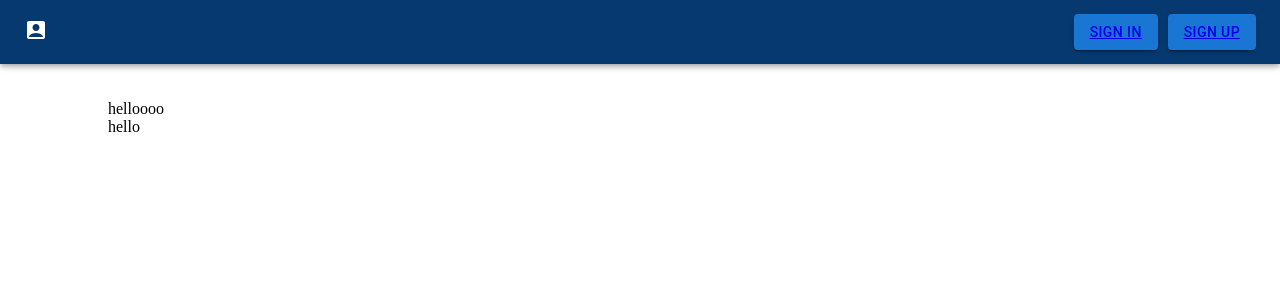
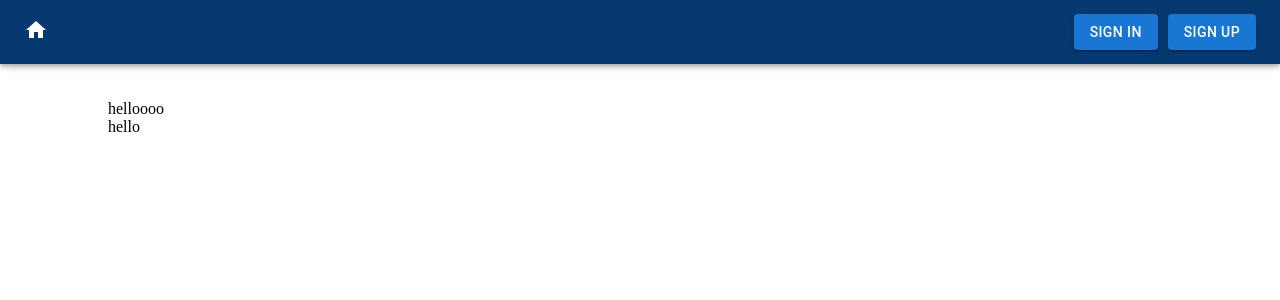
Before and after one commit to janellycedenoaquino/Janelly-Template, a React app: page / in a window 1280 px wide. Shown: the top 300 px of the page. Built offline with nearby package versions, Linux system fonts and the light colour scheme.

Commit message:
fixed underline uner link

```diff
--- a/client/components/Navbar.js
+++ b/client/components/Navbar.js
@@ -14,7 +14,7 @@ const pages = [
   { "Sign In": "Sign-In" },
   { "Sign Up": "Sign Up" },
 ];
-import AccountBoxIcon from "@mui/icons-material/AccountBox";
+import HomeIcon from "@mui/icons-material/Home";
 
 const Navbar = () => {
   const theme = useTheme();
@@ -26,12 +26,12 @@ const Navbar = () => {
       <AppBar sx={{ background: "#063970" }}>
         <Toolbar>
           <div>
-            <AccountBoxIcon
+            <HomeIcon
               sx={{ transform: "scale(1)" }}
               onClick={() => {
                 "hello i was clicked";
               }}
-            />
+            ></HomeIcon>
           </div>
           {medium ? (
             <>
@@ -41,11 +41,20 @@ const Navbar = () => {
             </>
           ) : (
             <>
-              <Button sx={{ marginLeft: "auto" }} variant="contained">
-                {<Link to={`/singIn`}>Sign In</Link>}
+              <Button
+                href={"/singIn"}
+                style={{ textDecoration: "none" }}
+                sx={{ marginLeft: "auto" }}
+                variant="contained"
+              >
+                Sign In
               </Button>
-              <Button sx={{ marginLeft: "10px" }} variant="contained">
-                {<Link to={`/signUp`}>Sign Up</Link>}
+              <Button
+                href={"/signUp"}
+                sx={{ marginLeft: "10px" }}
+                variant="contained"
+              >
+                Sign Up
               </Button>
             </>
           )}
```
Also changed, not shown: package.json (+5 -3 lines).
